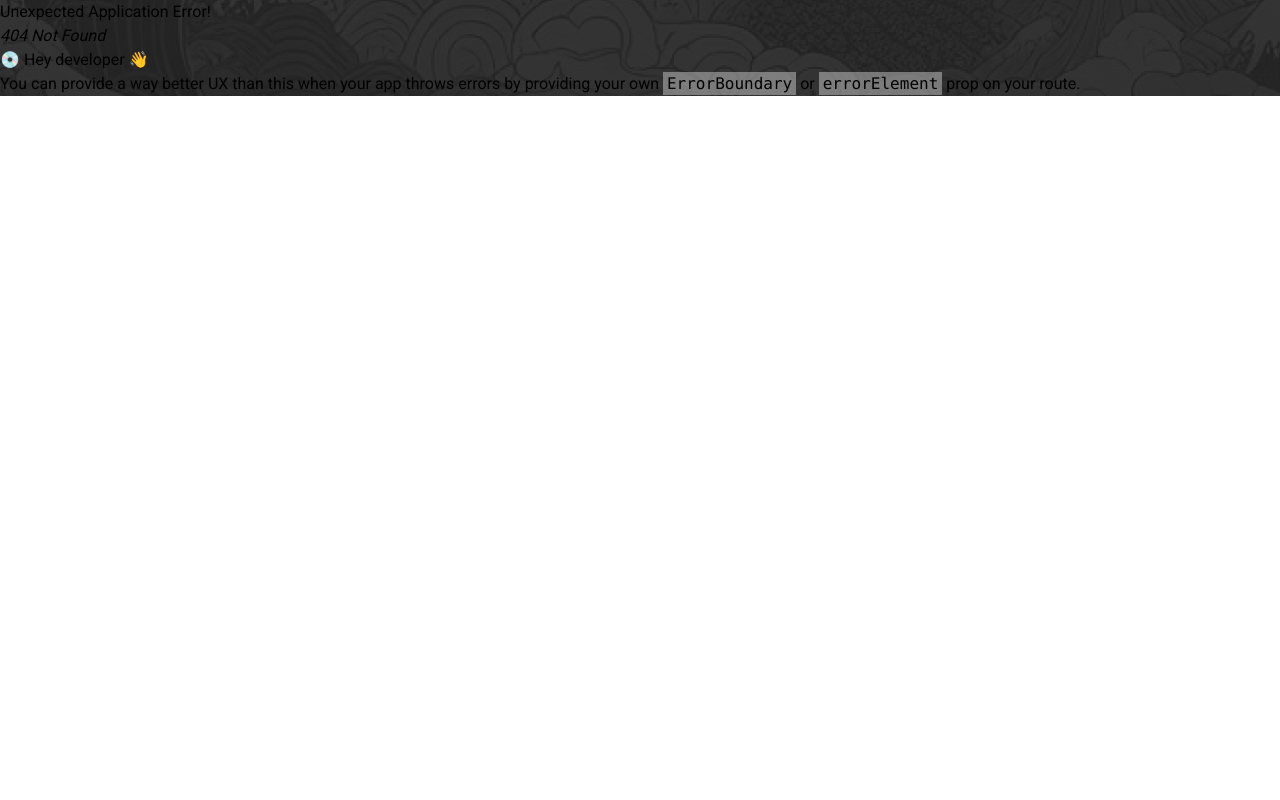
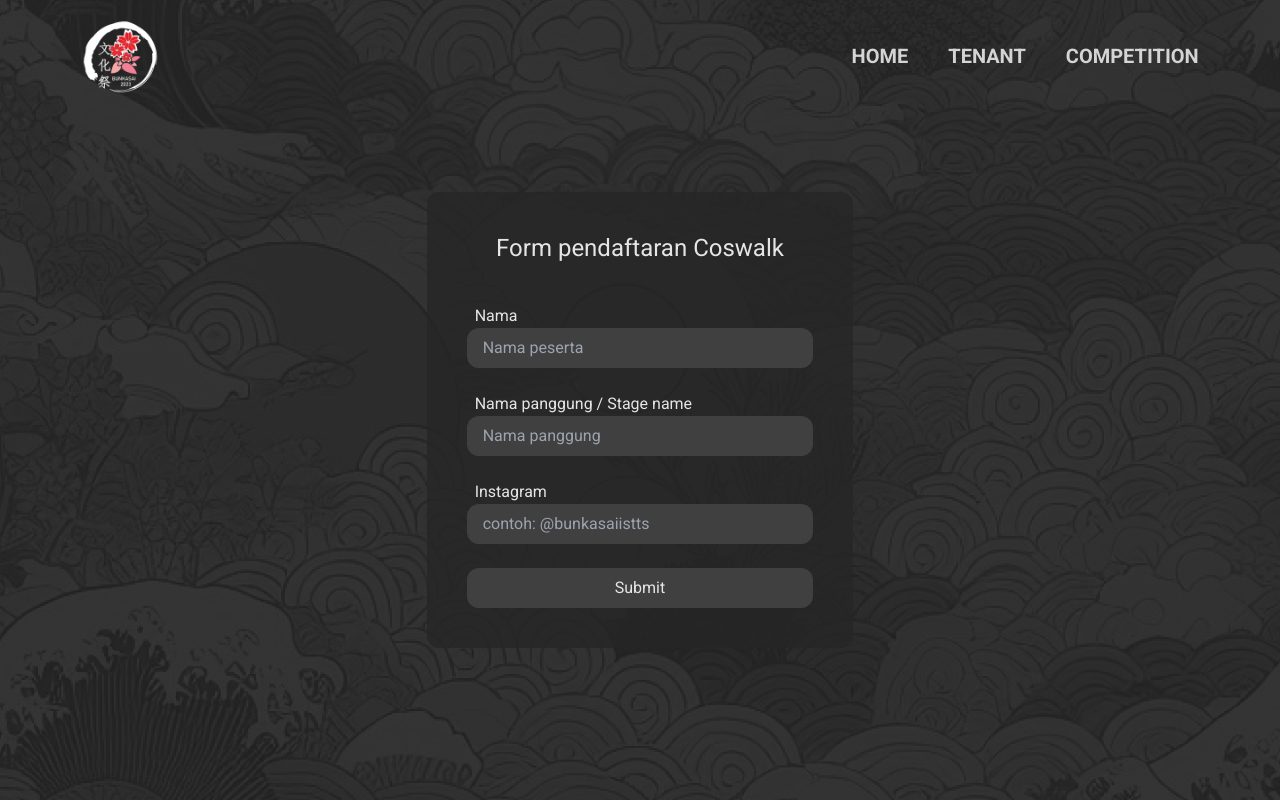
Before and after one commit to timothyjohan/bunkasai-istts-frontend, a React (Vite) app: page /coswalk-form in a window 1280 px wide. Before the commit this address had no page. Shown: the top 800 px of the page. Built offline with nearby package versions, Linux system fonts and the light colour scheme.

Commit message:
Coswalk form

```diff
--- a/src/main.jsx
+++ b/src/main.jsx
@@ -9,6 +9,7 @@ import TenantConf from './pages/TenantConf.jsx';
 import CompSelect from './pages/CompSelect.jsx';
 import TenantForm from './pages/TenantForm.jsx';
 import JsongForm from './pages/JsongForm.jsx';
+import CoswalkForm from './pages/CoswalkForm.jsx';
 
 const router = createBrowserRouter([
   {
@@ -35,6 +36,10 @@ const router = createBrowserRouter([
         path:"/jsong-form",
         element:<JsongForm />
       },
+      {
+        path:"/coswalk-form",
+        element:<CoswalkForm />
+      },
     ]
   }
 ])
--- a/src/pages/CompSelect.jsx
+++ b/src/pages/CompSelect.jsx
@@ -36,7 +36,13 @@ export default function CompSelect(){
       navigate('/jsong-form')
 
     }, 900)
-    // navigate("/jsong-form")
+  }
+  const toCoswalk = ()=>{
+    setSelected(true)
+    setTimeout(()=>{
+      navigate('/coswalk-form')
+
+    }, 900)
   }
 
   return(
@@ -56,7 +62,7 @@ export default function CompSelect(){
 
           </div>
 
-          <div className="text-center h-full ml-20">
+          <div className="text-center h-full ml-20" onClick={toCoswalk}>
             <div style={{height: "55vh"}} onMouseEnter={coswalkHover} onMouseLeave={coswalkHovernt} className={`bg-[url('/coswalk.png')] z-0 bg-center bg-cover flex flex-col justify-end transition-all ${coswalk ? 'scale-110 brightness-50 blur-sm' : '' }  rounded-md brightness-75 shadow-xl relative`}>
                 <p className="text-4xl mb-4 font-semibold blur-none text-neutral-100">COSWALK</p>
             </div>
--- /dev/null
+++ b/src/pages/CoswalkForm.jsx
@@ -0,0 +1,47 @@
+import { useEffect } from "react";
+import { useState } from "react"
+import { useNavigate } from "react-router-dom";
+
+export default function CoswalkForm(){
+  const [btnClick, setBtnClick] = useState(false)
+  const [load, setLoad] = useState(false)
+  const [selected, setSelected] = useState(true)
+
+  useEffect(()=>{
+    setTimeout(()=>{
+      setSelected(false)
+      setLoad(true)
+
+    }, 0)
+  },[])
+
+  return(
+    <>
+      {/* Transition */}
+      <div style={{height: '110vh'}} className={`bg-yellow-300 rotate-45 h-screen w-screen transition duration-1000 absolute z-30 ${selected ? 'scale-150 translate-x-0 -translate-y-0' : 'scale-0 -translate-x-full translate-y-full'}  `}>
+      </div>
+      {/*  */}
+
+      <div className="pt-28 min-h-screen">
+
+        <div className="flex items-center justify-center mt-20 bg-neutral-800/80 w-2/6 mx-auto p-10 text-neutral-200 rounded-xl">
+          <form>
+            <h1 className="text-2xl mb-10 text-center">Form pendaftaran Coswalk</h1>
+            <label htmlFor="nama_tenant" className="m-2">Nama</label>
+            <input type="text" id="nama_tenant" placeholder="Nama peserta" className="w-full p-2 px-4 bg-neutral-700 rounded-xl" />
+            <br /> <br />
+            <label htmlFor="nama_panggung" className="m-2">Nama panggung / Stage name</label>
+            <input type="name" id="nama_panggung" placeholder="Nama panggung" className="w-full p-2 px-4 bg-neutral-700 rounded-xl" />
+            <br /><br />
+            <label htmlFor="insta" className="m-2">Instagram</label>
+            <input type="title" id="insta" placeholder="contoh: @bunkasaiistts" className="w-full p-2 px-4 bg-neutral-700 rounded-xl" />
+            <br /><br />
+            <button type="submit" className="bg-neutral-700 w-full py-2 rounded-xl hover:font-bold transition-all hover:scale-110 hover:text-violet-500 hover:bg-green-400">Submit</button>
+
+
+          </form>
+        </div>
+      </div>
+    </>
+  )
+}
```
